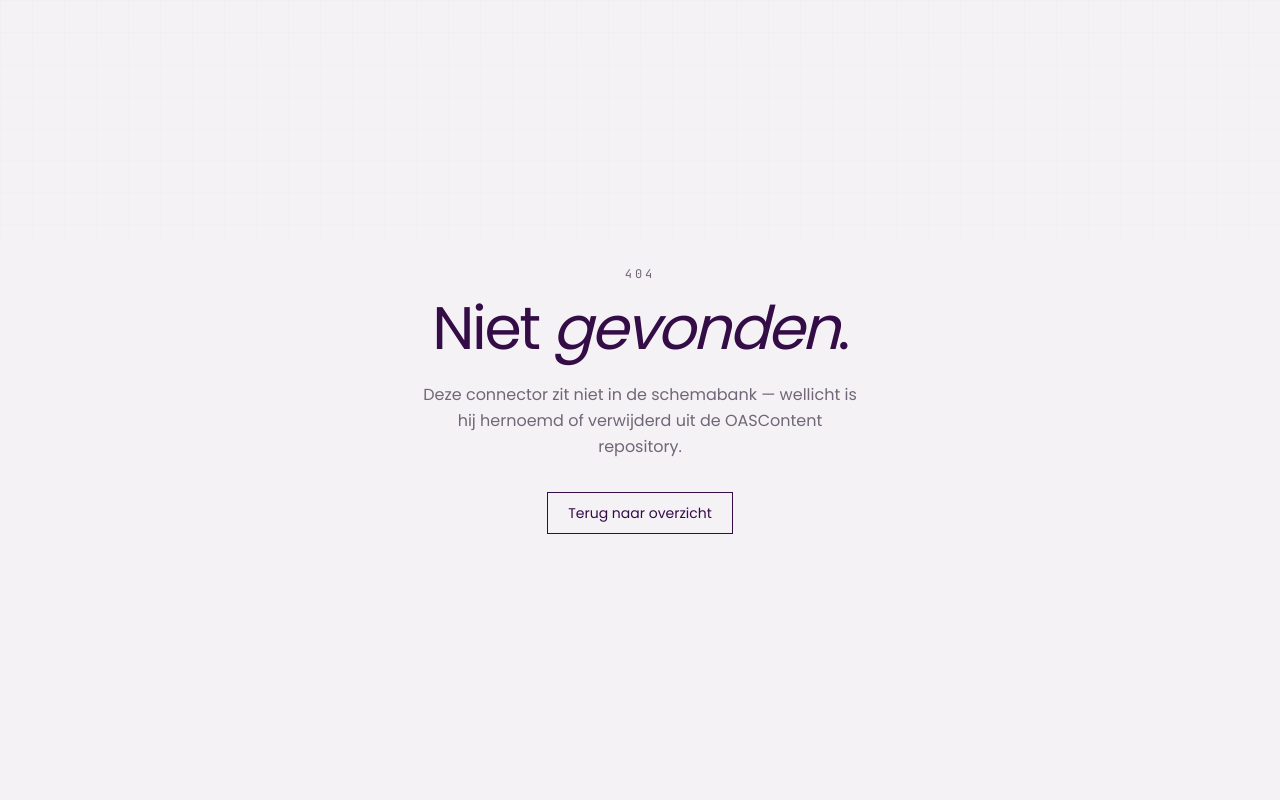
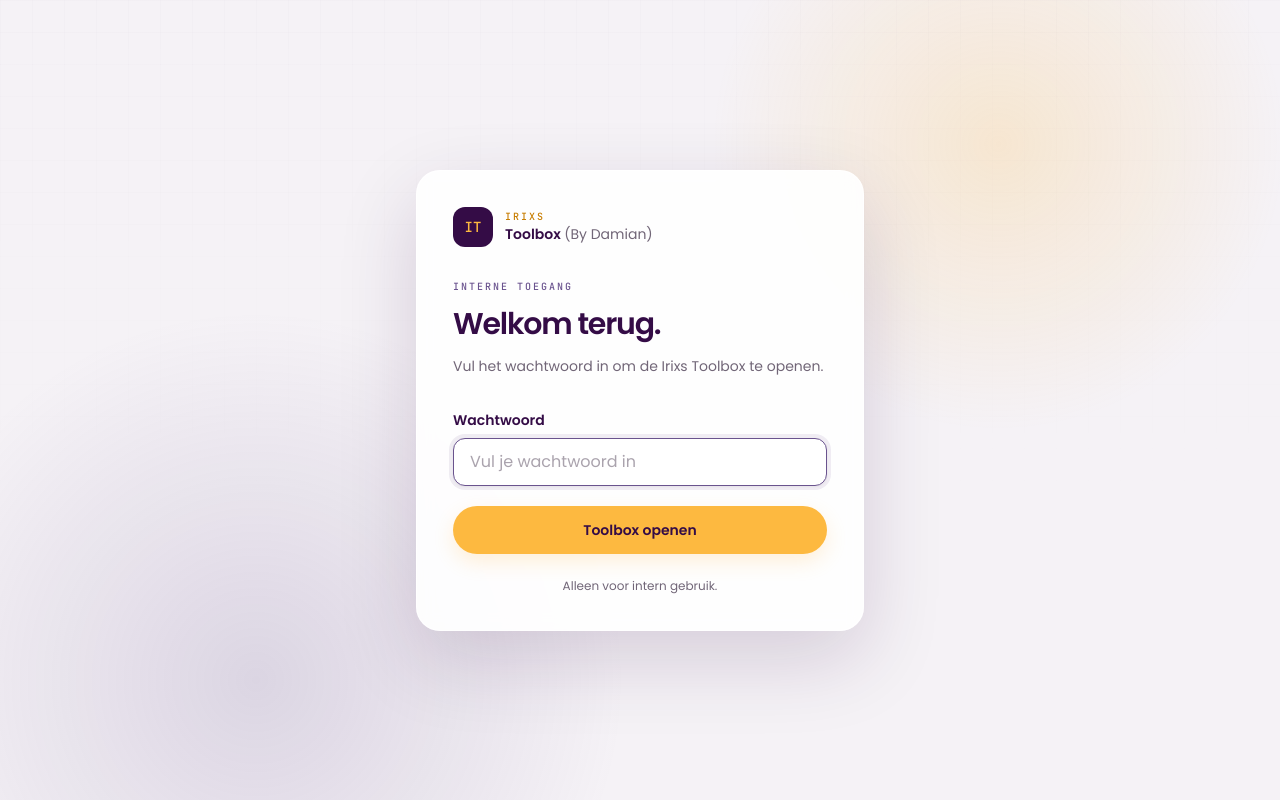
Before and after one commit to Damiank97/IrixsJSON-Demo, a Next.js app: page /login in a window 1280 px wide. Before the commit this address had no page. Built offline with nearby package versions, Linux system fonts and the light colour scheme.

Commit message:
Replace browser prompt with branded login

```diff
--- /dev/null
+++ b/app/api/auth/login/route.ts
@@ -0,0 +1,33 @@
+import { NextResponse } from "next/server";
+import {
+  createSessionToken,
+  hashPassword,
+  safeEqual,
+  SESSION_COOKIE,
+  SESSION_MAX_AGE,
+} from "@/lib/siteAuth";
+
+export async function POST(request: Request) {
+  const expectedHash = process.env.SITE_PASSWORD_HASH;
+  if (!expectedHash) {
+    return NextResponse.json({ error: "De beveiliging is nog niet geconfigureerd." }, { status: 503 });
+  }
+
+  const body = await request.json().catch(() => null);
+  const password = typeof body?.password === "string" ? body.password : "";
+  const submittedHash = await hashPassword(password);
+
+  if (!safeEqual(submittedHash, expectedHash)) {
+    return NextResponse.json({ error: "Dat wachtwoord klopt niet." }, { status: 401 });
+  }
+
+  const response = NextResponse.json({ ok: true });
+  response.cookies.set(SESSION_COOKIE, await createSessionToken(expectedHash), {
+    httpOnly: true,
+    secure: process.env.NODE_ENV === "production",
+    sameSite: "strict",
+    path: "/",
+    maxAge: SESSION_MAX_AGE,
+  });
+  return response;
+}
--- /dev/null
+++ b/app/login/page.tsx
@@ -0,0 +1,76 @@
+"use client";
+
+import { FormEvent, useState } from "react";
+
+export default function LoginPage() {
+  const [password, setPassword] = useState("");
+  const [error, setError] = useState("");
+  const [busy, setBusy] = useState(false);
+
+  async function login(event: FormEvent<HTMLFormElement>) {
+    event.preventDefault();
+    setBusy(true);
+    setError("");
+
+    const response = await fetch("/api/auth/login", {
+      method: "POST",
+      headers: { "Content-Type": "application/json" },
+      body: JSON.stringify({ password }),
+    });
+
+    if (!response.ok) {
+      const result = await response.json().catch(() => null);
+      setError(result?.error || "Inloggen is niet gelukt.");
+      setBusy(false);
+      return;
+    }
+
+    const requested = new URLSearchParams(window.location.search).get("next") || "/";
+    window.location.replace(requested.startsWith("/") && !requested.startsWith("//") ? requested : "/");
+  }
+
+  return (
+    <main className="relative flex min-h-screen items-center justify-center overflow-hidden px-5 py-10">
+      <div className="pointer-events-none absolute inset-0 bg-[radial-gradient(circle_at_78%_18%,rgba(253,185,64,0.20),transparent_24%),radial-gradient(circle_at_20%_85%,rgba(106,83,142,0.18),transparent_30%)]" />
+      <section className="relative w-full max-w-md overflow-hidden rounded-3xl border border-white/70 bg-white/90 p-7 shadow-[0_28px_80px_rgba(52,12,70,0.16)] backdrop-blur md:p-9">
+        <div className="mb-8 flex items-center gap-3">
+          <span className="flex h-10 w-10 items-center justify-center rounded-xl bg-accent font-mono text-sm font-medium text-brand-yellow">IT</span>
+          <div>
+            <p className="font-mono text-[10px] font-medium uppercase tracking-[0.2em] text-brand-yellow-dark">Irixs</p>
+            <p className="text-sm font-semibold text-accent">Toolbox <span className="font-normal text-muted">(By Damian)</span></p>
+          </div>
+        </div>
+
+        <p className="font-mono text-[10px] font-medium uppercase tracking-[0.2em] text-brand-purple">Interne toegang</p>
+        <h1 className="mt-3 text-3xl font-semibold tracking-tightest text-accent">Welkom terug.</h1>
+        <p className="mt-3 text-sm leading-6 text-muted">Vul het wachtwoord in om de Irixs Toolbox te openen.</p>
+
+        <form onSubmit={login} className="mt-8 space-y-5">
+          <div>
+            <label htmlFor="password" className="mb-2 block text-sm font-semibold text-accent">Wachtwoord</label>
+            <input
+              id="password"
+              name="password"
+              type="password"
+              autoComplete="current-password"
+              autoFocus
+              value={password}
+              onChange={(event) => setPassword(event.target.value)}
+              className="h-12 w-full rounded-xl border border-rule bg-white px-4 text-base text-accent shadow-sm transition placeholder:text-muted/60 focus:border-brand-purple focus:outline-none focus:ring-4 focus:ring-brand-purple/10"
+              placeholder="Vul je wachtwoord in"
+              required
+            />
+          </div>
+
+          {error && <p role="alert" className="rounded-xl bg-danger-soft px-4 py-3 text-sm font-medium text-danger">{error}</p>}
+
+          <button type="submit" disabled={busy} className="tool-button-primary w-full">
+            {busy ? "Even controleren…" : "Toolbox openen"}
+          </button>
+        </form>
+
+        <p className="mt-6 text-center text-xs text-muted">Alleen voor intern gebruik.</p>
+      </section>
+    </main>
+  );
+}
--- /dev/null
+++ b/lib/siteAuth.ts
@@ -0,0 +1,53 @@
+export const SESSION_COOKIE = "irixs_toolbox_session";
+export const SESSION_MAX_AGE = 60 * 60 * 24 * 7;
+
+const AUTH_SALT = "irixs-toolbox-basic-auth-v1:";
+const TOKEN_VERSION = "v1";
+
+export async function hashPassword(password: string): Promise<string> {
+  return sha256(`${AUTH_SALT}${password}`);
+}
+
+export async function createSessionToken(secretHash: string): Promise<string> {
+  const expiresAt = Date.now() + SESSION_MAX_AGE * 1000;
+  const payload = `${TOKEN_VERSION}.${expiresAt}`;
+  return `${payload}.${await sign(payload, secretHash)}`;
+}
+
+export async function verifySessionToken(token: string | undefined, secretHash: string): Promise<boolean> {
+  if (!token) return false;
+  const [version, expiresAtText, signature, extra] = token.split(".");
+  const expiresAt = Number(expiresAtText);
+  if (extra || version !== TOKEN_VERSION || !Number.isFinite(expiresAt) || expiresAt <= Date.now()) return false;
+  const expected = await sign(`${version}.${expiresAtText}`, secretHash);
+  return safeEqual(signature, expected);
+}
+
+export function safeEqual(left: string, right: string): boolean {
+  if (left.length !== right.length) return false;
+  let difference = 0;
+  for (let index = 0; index < left.length; index += 1) {
+    difference |= left.charCodeAt(index) ^ right.charCodeAt(index);
+  }
+  return difference === 0;
+}
+
+async function sha256(value: string): Promise<string> {
+  const digest = await crypto.subtle.digest("SHA-256", new TextEncoder().encode(value));
+  return toHex(digest);
+}
+
+async function sign(value: string, secret: string): Promise<string> {
+  const key = await crypto.subtle.importKey(
+    "raw",
+    new TextEncoder().encode(secret),
+    { name: "HMAC", hash: "SHA-256" },
+    false,
+    ["sign"],
+  );
+  return toHex(await crypto.subtle.sign("HMAC", key, new TextEncoder().encode(value)));
+}
+
+function toHex(buffer: ArrayBuffer): string {
+  return Array.from(new Uint8Array(buffer), (byte) => byte.toString(16).padStart(2, "0")).join("");
+}
```
Also changed, not shown: proxy.ts (+12 -43 lines).
